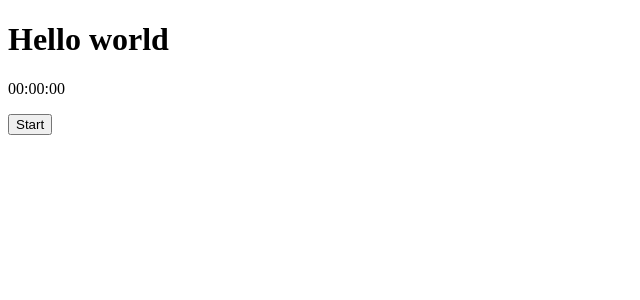
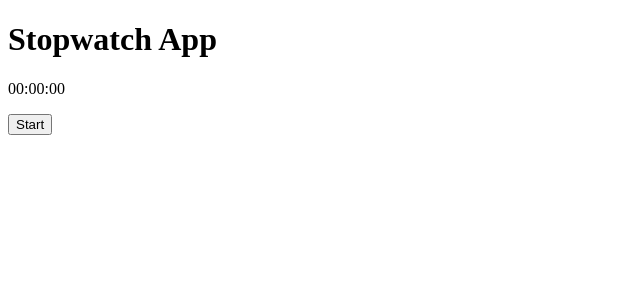
Before and after one commit to ericksvaguilar/stopwatch-app, a React (Create React App) app: page / in a window 1280 px wide. Shown: the top 300 px of the page, without its empty margins (0-640 px from the left). Built offline with nearby package versions, Linux system fonts and the light colour scheme.

Commit message:
feat(app.jsx): change heading 1 text

```diff
--- a/src/App.jsx
+++ b/src/App.jsx
@@ -3,7 +3,7 @@ import { Clock } from './components/Clock'
 export const App = () => {
   return (
     <div>
-      <h1>Hello world</h1>
+      <h1>Stopwatch App</h1>
       <Clock />
     </div>
   )
```
